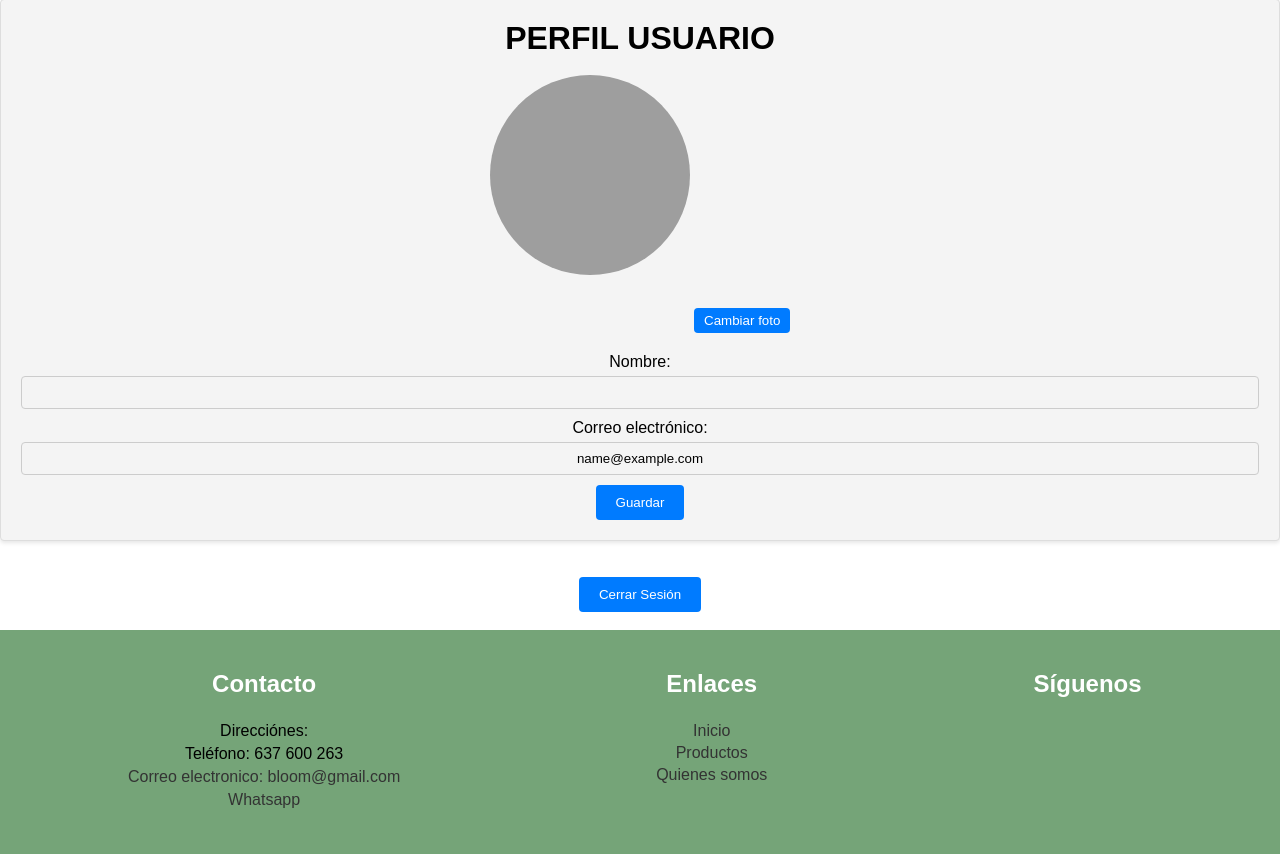
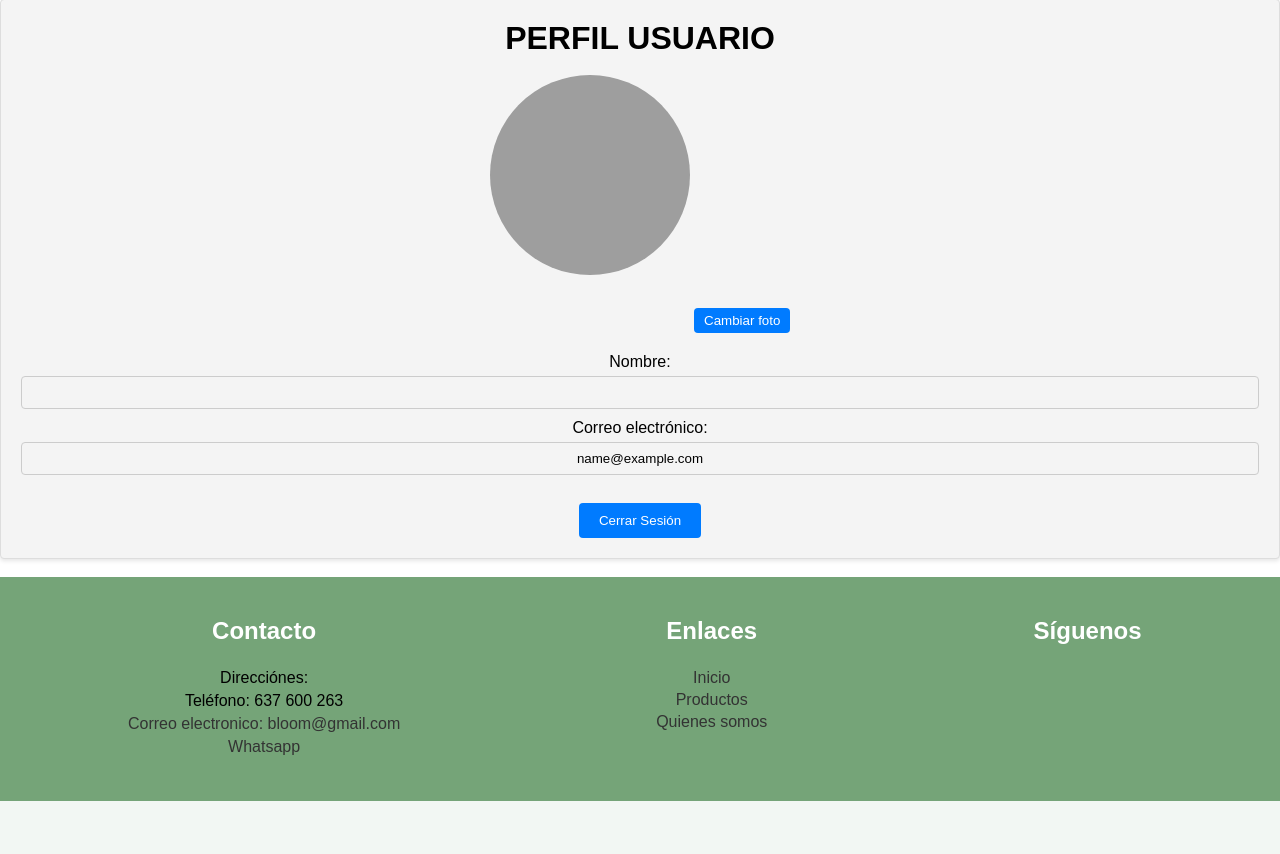
Before and after one commit to xXBarre/Floristeria, a PHP site: page /usuario.php in a window 1280 px wide. Shown: the part 149-1003 px from the top of the page. After the commit the page ends 950 px from the top, so only its background shows below. Run offline with PHP 8.4, Linux system fonts and the light colour scheme; the visitor is signed in with stand-in values (Sample User, id 1); grey boxes are pictures that could not be loaded.

Commit message:
Update usuario.php

```diff
--- a/usuario.php
+++ b/usuario.php
@@ -119,21 +119,18 @@ button[type="submit"]:hover {
             <img id="profile-image" src="default-profile.jpg" alt="Foto de perfil">
             <button id="change-image-button">Cambiar foto</button>
         </div>
-        <form id="contact-form">
+        <form id="contact-form" method="post">
             <label for="name">Nombre:</label>
             <input type="text" id="name" name="name" required>
 
 
             <label for="email">Correo electrónico:</label>
             <input type="email" id="email" name="email" value="<?php echo htmlspecialchars($user_email); ?>" required>
-
-            <button type="submit">Guardar</button>
+        <br><br>
+        <button type="submit" name="cerrar_sesion">Cerrar Sesión</button>
         </form>
         </div>
-        <br><br>
-        <form method="post">
-        <button type="submit" name="cerrar_sesion">Cerrar Sesión</button>
-        </form>
+
 
         <script>
         document.getElementById('change-image-button').addEventListener('click', function() {
```
